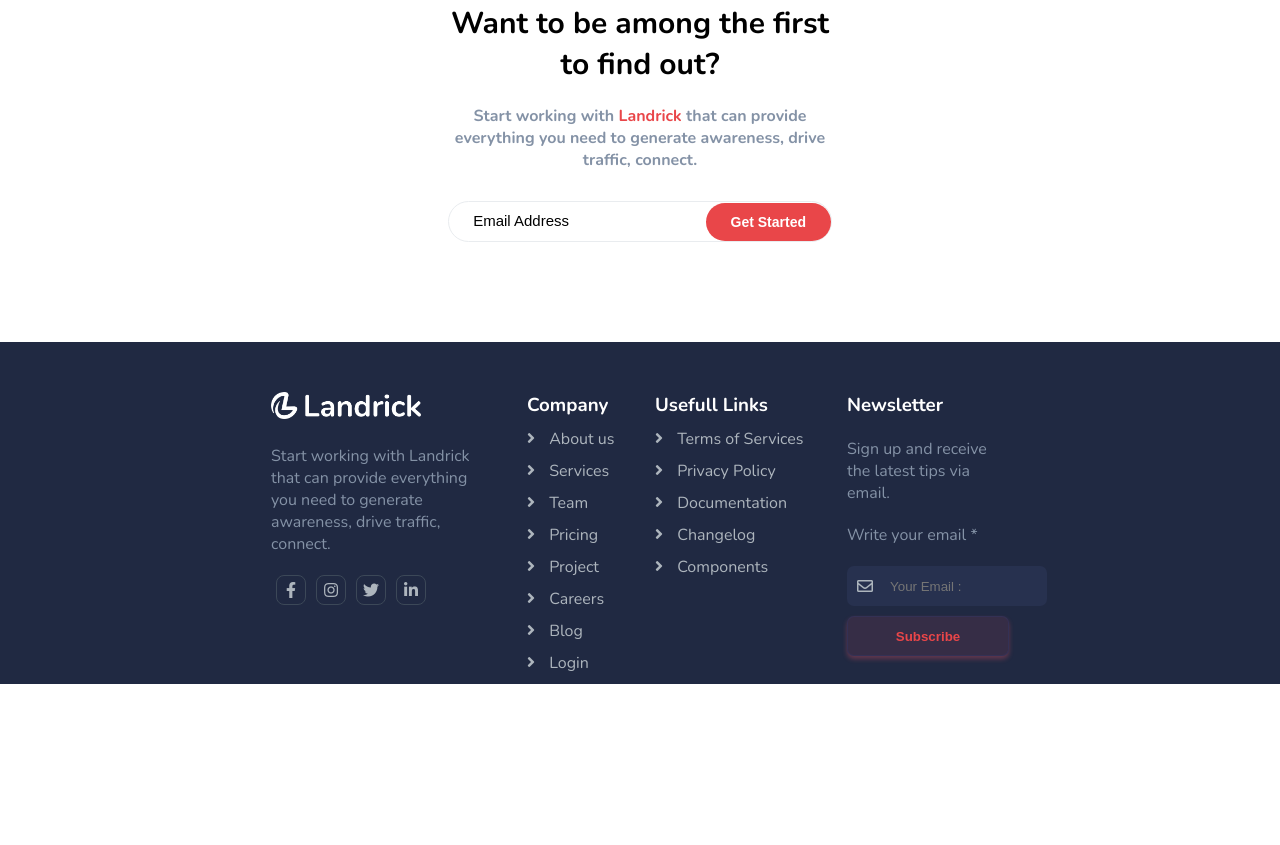
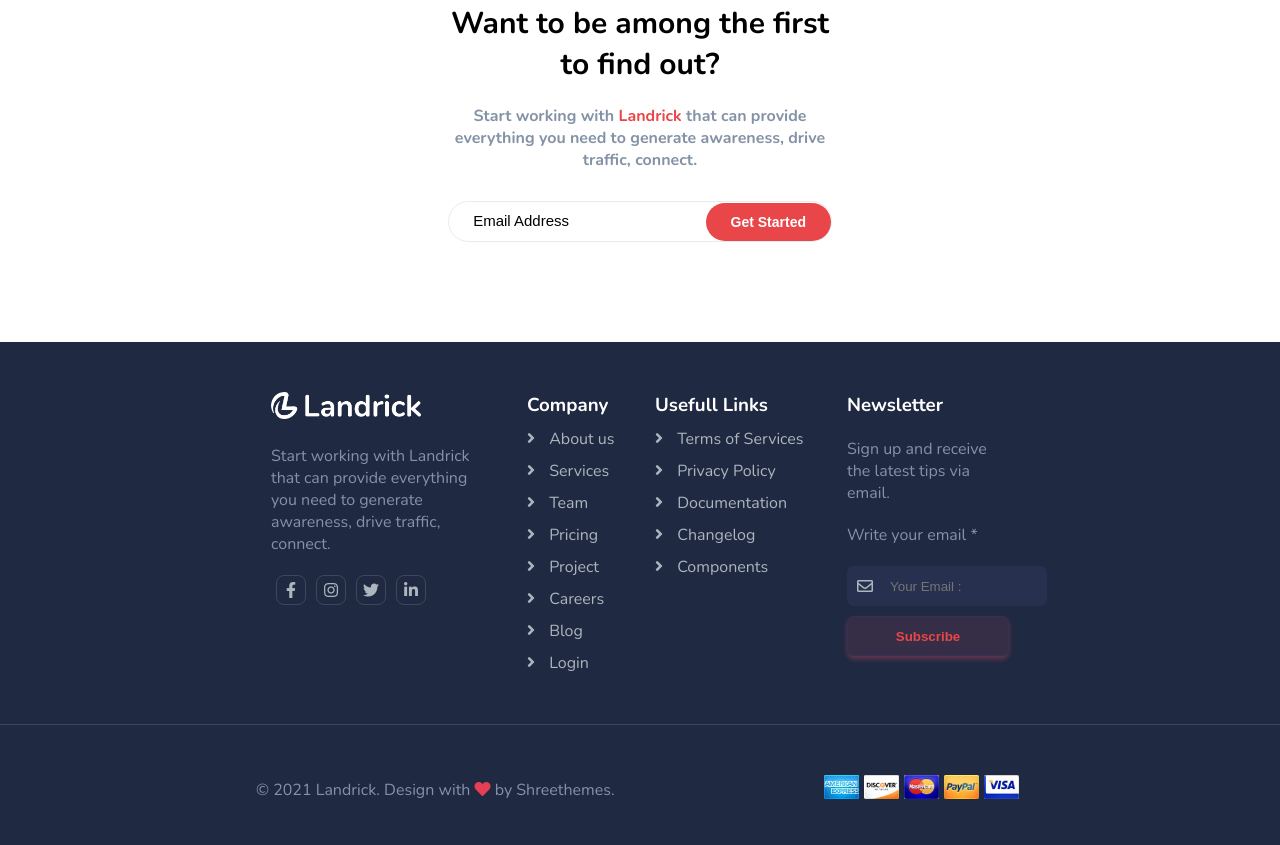
Before and after one commit to marongiu/proj-html-vuejs, a website: page index.html in a window 1280 px wide. Shown: the part 3336-4181 px from the top of the page. Before the commit the page ends 4020 px from the top, so only its background shows below. Drawn offline with nearby package versions, Linux system fonts and the light colour scheme.

Commit message:
Fine layout desktop

```diff
--- a/index.html
+++ b/index.html
@@ -221,7 +221,21 @@
               </div>
             </div>
           </div>
-
+        </div>
+        <!-- Copyright -->
+        <div class="credits mt-4">
+          <div class="container">
+            <div class="copyright" v-for="copyright in footer.copyright">
+              <!-- Crediti -->
+              <div class="copyright-title">
+                <p class="grey" v-html="copyright.title"></p>
+              </div>
+              <!-- Immagini carte credito -->
+              <div class="copyright-card">
+                <img :src="image.card" alt="carte" v-for="image in copyright.images">
+              </div>
+            </div>
+          </div>
         </div>
 
       </footer>
--- a/src/js/main.js
+++ b/src/js/main.js
@@ -227,6 +227,29 @@ var app = new Vue({
             button: 'Subscribe',
             iconmessage: 'far fa-envelope'
           }
+        ],
+
+        copyright: [
+          {
+            title: '© 2021 Landrick. Design with <i class="fas fa-heart"></i> by Shreethemes.',
+            images: [
+              {
+                card: './dist/img/american-ex.png'
+              },
+              {
+                card: './dist/img/discover.png'
+              },
+              {
+                card: './dist/img/master-card.png'
+              },
+              {
+                card: './dist/img/paypal.png'
+              },
+              {
+                card: './dist/img/visa.png'
+              },
+            ]
+          }
         ]
       }
     ]
--- a/src/scss/partials/_footer.scss
+++ b/src/scss/partials/_footer.scss
@@ -24,7 +24,7 @@ footer {
             cursor: pointer;
             transition: 1s;
             border: none;
-            background: $hover-blue;
+            background: $dark-blue;
             color: $white;
           }
         }
@@ -42,6 +42,9 @@ footer {
           }
           a {
             color: $light-grey;
+            &:hover {
+              color: $dark-blue;
+            }
           }
         }
       }
@@ -62,6 +65,10 @@ footer {
           a {
             color: $light-grey;
             margin: $mg-0_5 0;
+
+            &:hover {
+              color: $dark-blue;
+            }
           }
         }
       }
@@ -111,6 +118,7 @@ footer {
           border: 1px solid $border-button-footer;
           box-shadow: 0 3px 5px 0 $box-shadow-button-footer;
           &:hover {
+            transition: 1s;
             cursor: pointer;
             background: $dark-blue;
             color: $white;
@@ -119,4 +127,27 @@ footer {
       }
     }
   }
+
+  .credits {
+    border-top: 1px solid rgba(173, 181, 189,0.2);
+    padding-bottom: $pd-4 ;
+    .copyright {
+      @include flex(center,space-between,nowrap);
+      hr {
+        border: 0;
+        height: 1px;
+        background: $trasparent-grey;
+      }
+      i {
+        color: #e43f52;
+      }
+
+      .copyright-card {
+        img {
+          max-width: 35px;
+          margin-right: 5px;
+        }
+      }
+    }
+  }
 }
```
Also changed, not shown: dist/css/12bool.css, dist/css/master.css, dist/js/main.js. Lines whose indentation alone changed are shown as unchanged.
